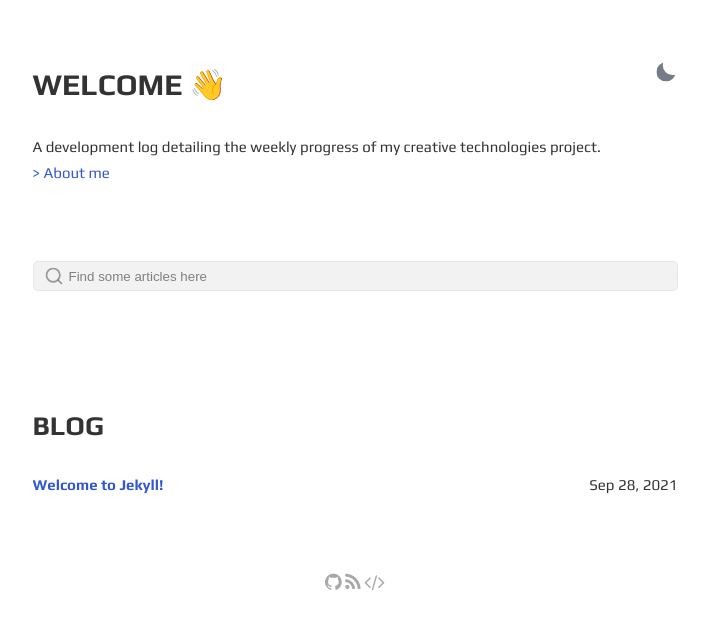
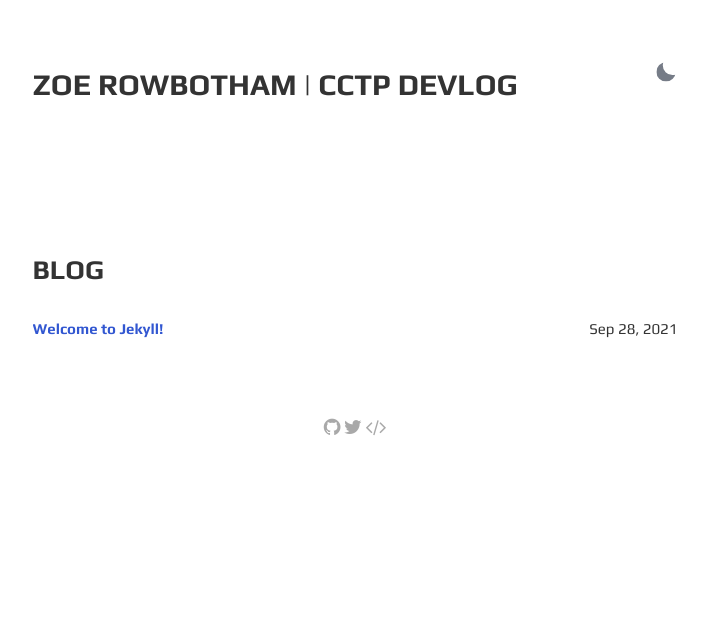
Before and after one commit to zar67/cctp-devlog, a Jekyll site: the page built from index.html, in a window 1280 px wide. Shown: the top 629 px of the page, without its empty margins (285-994 px from the left). Built offline with Jekyll 4.4.1, drawn with Linux system fonts in a browser that asks for light colours.

Commit message:
Some Simplifications

```diff
--- a/_config.yml
+++ b/_config.yml
@@ -1,7 +1,8 @@
 title: Zoe Rowbotham | CCTP Devlog
-greetings: Welcome 👋
+greetings: Zoe Rowbotham | CCTP Devlog
 description: >-
-  A development log detailing the weekly progress of my creative technologies project.
+  Welcome 👋
+  This is a development log detailing the weekly progress of my creative technologies project.
 lang: en-UK
 timezone:  Europe/London
 repo: https://github.com/zar67/cctp-devlog
--- a/_layouts/default.html
+++ b/_layouts/default.html
@@ -49,11 +49,11 @@ layout: compress
 
 <footer class="social-footer">
   <div class="social-footer-icons">
-    <a href="https://github.com/P0WEX" title="Github profile, nothing much there, yet" target="_blank"
+    <a href="https://github.com/zar67" title="Github profile" target="_blank"
       rel="noopener noreferrer"><i class="fa fa-github" aria-hidden="true"></i></a>
-    <a href="{{site.url}}{{ site.baseurl }}/atom.xml" title="Feed RSS" target="_blank" rel="noopener noreferrer"><i
-        class="fa fa-rss" aria-hidden="true"></i></a>
-    <a href="https://github.com/P0WEX/Gesko" title="Browse the code" target="_blank" rel="noopener noreferrer"><i
+    <a href="https://twitter.com/rowbotham_zoe" title="Twitter profile" target="_blank" rel="noopener noreferrer"><i
+        class="fa fa-twitter" aria-hidden="true"></i></a>
+    <a href="https://github.com/zar67/cctp-devlog" title="Browse the code" target="_blank" rel="noopener noreferrer"><i
         class="fa fa-code" aria-hidden="true"></i></a>
   </div>
 </footer>
--- a/index.html
+++ b/index.html
@@ -8,32 +8,7 @@ layout: default
             <div></div>
         </button>
     </div>
-    <div class="bio">
-	    {{ site.description }}
-        <p>
-	    <a href="{{ site.url }}{{ site.baseurl }}/about/">> About me</a>
-        </p>
-    </div>
-
-
 </section>
-
-
-
-<div class="search-article">
-    <label for="search-input" aria-hidden="true">
-        <!-- Magnifier -->
-        <svg xmlns="http://www.w3.org/2000/svg" width="20" height="20" viewBox="0 0 24 24" fill="none"
-            stroke="rgba(128,128,128,0.8)" stroke-width="2" stroke-linecap="round" stroke-linejoin="round"
-            class="feather feather-search">
-            <circle cx="11" cy="11" r="8"></circle>
-            <line x1="21" y1="21" x2="16.65" y2="16.65"></line>
-        </svg>
-    </label>
-
-    <input type="search" id="search-input" placeholder="Find some articles here" aria-label="Search">
-    <ul id="search-results"></ul>
-</div>
 
 <section class="posts" id="Blog">
     <h2>BLOG</h2>
```
Also changed, not shown: about.html (deleted, +0 -89 lines).
